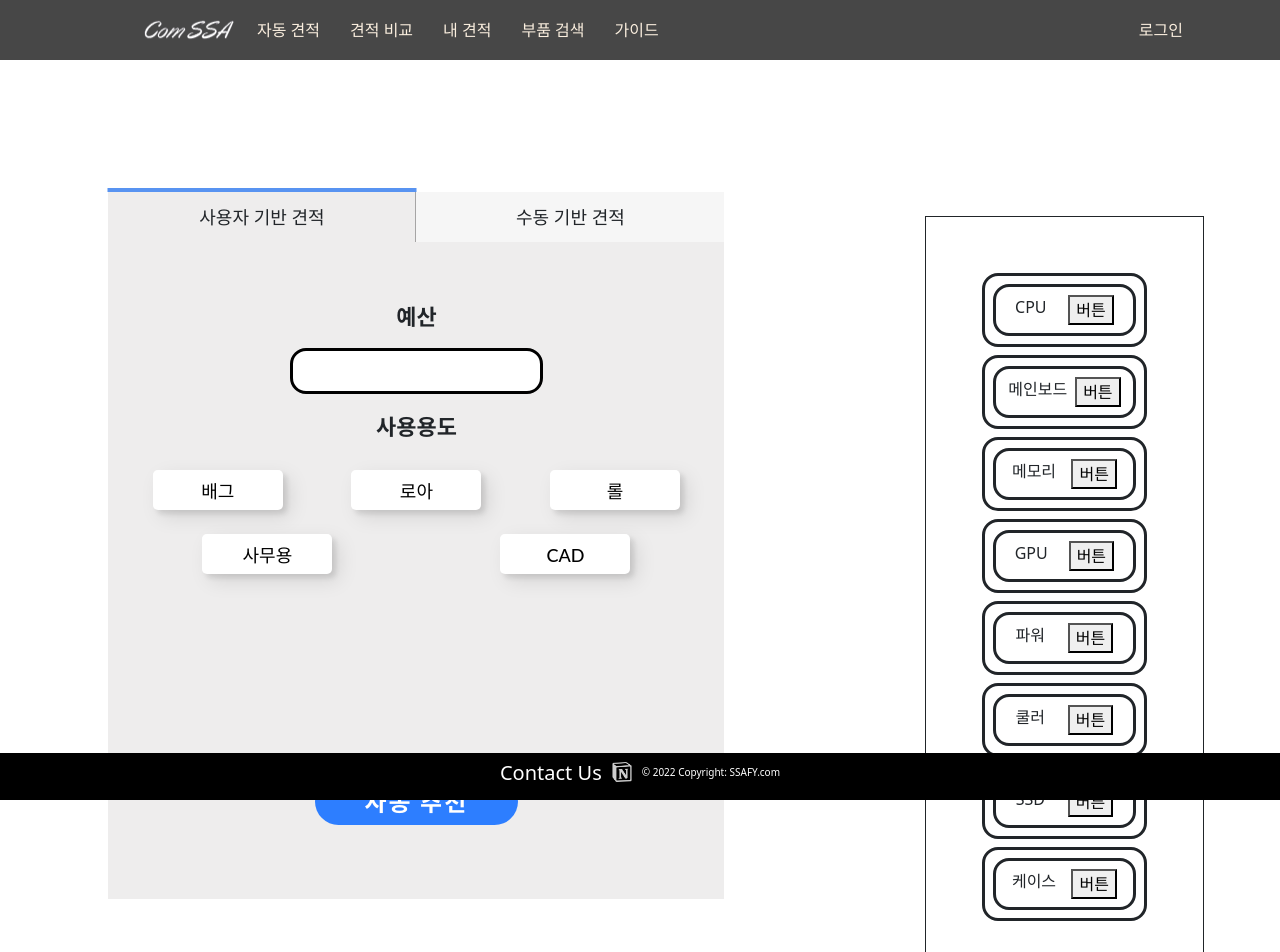
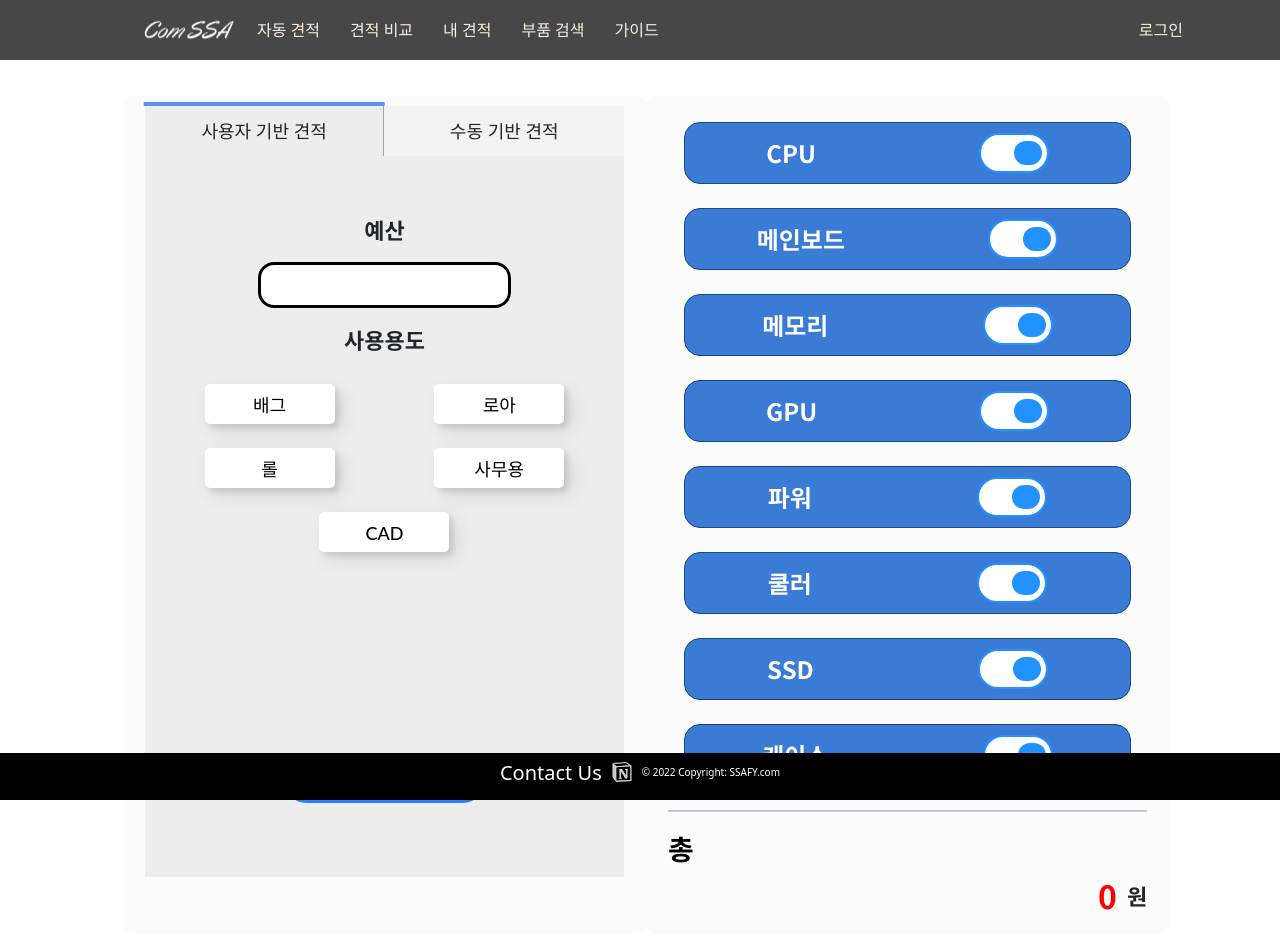
Before and after one commit to hj-kim0/SSAFY_PJT3, a React (Create React App) app in the folder frontend/: page /auto in a window 1280 px wide. Shown: the top 952 px of the page. Built offline with nearby package versions, Linux system fonts and the light colour scheme; what recoil-persist would draw is missing.

Commit message:
Frontend # design, feat : 추천 리스트 디자인 추가

```diff
--- a/frontend/src/components/item/ItemCard.jsx
+++ b/frontend/src/components/item/ItemCard.jsx
@@ -1,10 +1,81 @@
 
 import del from "../../assets/images/recommend/delete.png";
 import "./ItemCard.scss";
-import ToggleSwitch from "./ToggleSwitch";
+import "./ToggleSwitch.scss";
 
 import { useRecoilState } from "recoil";
 import { nameState, recommendState, estimateState } from "../../recoil/atom";
+import { useState } from "react";
+
+
+const ToggleSwitch = (props) => {
+
+    const [names, setNames] = useRecoilState(nameState);
+    const [recommend, setRecommend] = useRecoilState(recommendState);
+
+    const targetname = names.names[props.idx].data;
+
+    const [isChecked, setIsChecked] = useState(props.isChecked);
+
+    const ToggleChangeHandler = () => {
+        const toggleChg = { ...recommend };
+        console.log(toggleChg);
+        switch(targetname){
+            case `cpu` :
+                toggleChg.cpu = (!toggleChg.cpu);
+                setIsChecked(!isChecked);
+                setRecommend(toggleChg);
+                break;
+            case `gpu` :
+                toggleChg.gpu = (!toggleChg.gpu);
+                setIsChecked(!isChecked);
+                setRecommend(toggleChg);
+                break;
+            case `mainboard` :
+                toggleChg.mainboard = (!toggleChg.mainboard);
+                setIsChecked(!isChecked);
+                setRecommend(toggleChg);
+                break;
+            case `memory` :
+                toggleChg.memory = (!toggleChg.memory);
+                setIsChecked(!isChecked);
+                setRecommend(toggleChg);
+                break;
+            case `cooler` :
+                toggleChg.cooler = (!toggleChg.cooler);
+                setIsChecked(!isChecked);
+                setRecommend(toggleChg);
+                break;
+
+            case `ssd` :
+                toggleChg.ssd = (!toggleChg.ssd);
+                setIsChecked(!isChecked);
+                setRecommend(toggleChg);
+                break;
+            case `power` :
+                toggleChg.power = (!toggleChg.power);
+                setIsChecked(!isChecked);
+                setRecommend(toggleChg);
+                break;
+            case `tower` :
+                toggleChg.tower = (!toggleChg.tower);
+                setIsChecked(!isChecked);
+                setRecommend(toggleChg);
+                break;
+            default:
+                console.log(toggleChg);
+                break;
+        }
+    }
+
+    return(
+        <div>
+			<div className={`tbutton ${isChecked?'on':''}`} onClick={()=>ToggleChangeHandler()}>
+				<div className={`tcircle ${isChecked?'on':''}`}></div>
+			</div>
+		</div>
+    )
+}
 
 
 const ItemCard = (props) => {
@@ -21,6 +92,8 @@ const ItemCard = (props) => {
     const [estimate, setEstimate] = useRecoilState(estimateState);
     // console.log(estimate);
 
+
+    // console.log(props);
 
     const estimateDeletePartsHandler = () => {
         let tmp = [];
@@ -41,18 +114,21 @@ const ItemCard = (props) => {
     }
     // console.log(namedata[props.idx]);
     return (
-        <div className="bd-s bdw-3 p-1 m-2 br-100">
-            <div className="bd-s bdw-3 p-2 m-1 br-100 flex">
-            {namedata[props.idx].name}
+        <div className="p-1 m-2 br-100">
+            <div className="bd-s bdw-1 m-1 br-100 flex top__cover">
+                <div className="notoBold fs-24 flex justify-center align-center list__top">{namedata[props.idx].name}</div>
                 <div className="flex">
-                    <ToggleSwitch idx={props.idx}/>
+                    <ToggleSwitch idx={props.idx} isChecked={props.isChecked} setIsCheckedList={props.setIsCheckedList}/>
                 </div>
             </div>
+            <div className="cover">
             {
                 !!(estimate[props.idx].Detail) ? <>
-                <div className="bd-s bdw-3 pb-3 br-100 flex">
-                    <div className="pt-1"><img src={`${estimate[props.idx].Detail.imgSrc}`} width="64vw" height="auto"/></div>
-                    <div className="asd pt-3 notoBold fs-18 ellipsis relative mt-2 w-60p">{estimate[props.idx].Detail.title}</div>
+                <div className="bd-s bdw-3 pb-3 m-2 br-100 flex list__item">
+                    <div className="pt-1 list__item flex justify-center align-center pt-5">
+                        <img src={`${estimate[props.idx].Detail.imgSrc}`} width="64vw" height="auto"/>
+                    </div>
+                    <div className="asd pt-3 notoBold fs-26 ellipsis relative mt-2 w-60p">{estimate[props.idx].Detail.title}</div>
                     <div>
                         <div className="pt-3 mt-1">
                             {/**삭제 버튼 */}
@@ -60,12 +136,19 @@ const ItemCard = (props) => {
                                 <img src={del} width="32px" height="32px"/>
                             </button>
                 </div>
-
-            </div>
-
+                </div>
+                <hr className="hrs"/>
+                <div className="fs-22 notoBold cash">
+                    <div className="fs-28 black">가격</div>
+                    <div className="flex">
+                    <div className="fs-32 red flex p-1">{estimate[props.idx].Detail.price}</div>
+                    <div className="flex justify-center align-center pl-1">원</div>
+                    </div>
+                </div>
             </div>
             </> : <></>
             }
+            </div>
         </div>
     )
 }
--- a/frontend/src/components/item/ItemCard.scss
+++ b/frontend/src/components/item/ItemCard.scss
@@ -4,3 +4,110 @@
     background-color: white;
     color: none;
 }
+
+
+.todo {
+    display: flex;
+    flex-direction: column;
+    width: 100%;
+}
+
+.todo__list {
+    list-style: none;
+    width: 100%;
+    padding: 0;
+    margin: 0;
+
+    &--completed {
+        margin-top: 25px;
+        padding-top: 25px;
+        border-top: 2px solid rgba(#3a7bd5, 0.3);
+    }
+
+    &__options {
+        display: flex;
+        justify-content: space-between;
+        width: 55px;
+    }
+}
+
+.red{
+    color:red;
+}
+
+.black{
+    color: #000;
+}
+
+.cash{
+    display: contents;
+    justify-content: space-between !important;
+
+}
+
+.top__cover{
+    background: #3a7bd5;
+    border-color: #184788;
+}
+
+.list__top{
+    color: #ffffff;
+}
+
+.hrs{
+    background-color: #184788;
+    width : 100%;
+    height : 2px;
+}
+
+
+.list__item {
+    display: flex;
+    justify-content: space-between;
+    align-items: center;
+    padding: 10px 20px;
+    margin-bottom: 20px;
+    background: #ffffff;
+    color: #3a7bd5;
+    font-family: Helvetica;
+    font-weight: 400;
+    border-radius: 3px;
+
+    p{
+        display: block;
+        margin: 0;
+    }
+
+    &.complete {
+        color: #ffffff;
+        background: #3a7bd5;
+
+    span{
+        background: #ffffff;
+        color: #3a7bd5;
+        pointer-events: none;
+    }
+}
+
+    &:last-of-type{
+    margin-bottom: 0;
+    }
+
+    span{
+      display: flex;
+      justify-content: center;
+      align-items: center;
+      width: 24px;
+      height: 24px;
+      border-radius: 100%;
+      cursor: pointer;
+      font-size: 14px;
+      background: rgba(#3a7bd5, 0.2);
+      transition: all 0.25s;
+
+      &:hover{
+        background: #3a7bd5;
+        color: #ffffff;
+      }
+    }
+  }
--- a/frontend/src/components/item/ToggleSwitch.jsx
+++ /dev/null
@@ -1,100 +0,0 @@
-import { useState } from "react";
-import "./ToggleSwitch.scss";
-import { nameState, recommendState } from "../../recoil/atom";
-import { useRecoilState } from "recoil";
-
-const ToggleSwitch = (props) => {
-
-    const [state, setState] = useState(props.recom);
-
-    const [names, setNames] = useRecoilState(nameState);
-    const [recommend, setRecommend] = useRecoilState(recommendState);
-
-    const targetname = names.names[props.idx].data;
-
-    const ToggleChangeHandler = () => {
-        const toggleChg = { ...recommend };
-        console.log(targetname);
-        console.log(toggleChg);
-        switch(targetname){
-            case `cpu` :
-                toggleChg.cpu = (!toggleChg.cpu);
-                console.log(toggleChg);
-                setRecommend(toggleChg);
-                break;
-            case `gpu` :
-                toggleChg.gpu = (!toggleChg.gpu);
-                console.log(toggleChg);
-                setRecommend(toggleChg);
-                break;
-            case `mainboard` :
-                toggleChg.mainboard = (!toggleChg.mainboard);
-                console.log(toggleChg);
-                setRecommend(toggleChg);
-                break;
-            case `memory` :
-                toggleChg.memory = (!toggleChg.memory);
-                console.log(toggleChg);
-                setRecommend(toggleChg);
-                break;
-            case `cooler` :
-                toggleChg.cooler = (!toggleChg.cooler);
-                console.log(toggleChg);
-                setRecommend(toggleChg);
-                break;
-
-            case `ssd` :
-                toggleChg.ssd = (!toggleChg.ssd);
-                console.log(toggleChg);
-                setRecommend(toggleChg);
-                break;
-            case `power` :
-                toggleChg.power = (!toggleChg.power);
-                console.log(toggleChg);
-                setRecommend(toggleChg);
-                break;
-            case `tower` :
-                toggleChg.tower = (!toggleChg.tower);
-                console.log(toggleChg);
-                setRecommend(toggleChg);
-                break;
-            default:
-                break;
-        }
-    }
-
-    return(
-        <button onClick={ToggleChangeHandler}>버튼</button>
-    )
-//     function handleToggle(){
-//         setState(!state);
-//         const ta = name[props.idx];
-
-//     }
-
-
-//     const Switch = (props) => {
-//         let classNames = ["component-wrapper", () ? "component-wrapper-is-on" : "component-wrapper-is-on"].join(" ");
-//         return (
-//             <div className ={classNames} onClick={}>
-//                 <ToggleButton ></ToggleButton>
-//             </div>
-//         )
-//     };
-
-//     const ToggleButton = (props) => {
-//         let classNames = ["toggle-button", props.state ? "toggle-button_position-right" : "toggle-button_position-left"].join(" ");
-//         return (
-//             <div className={classNames}>
-//             </div>
-//         )
-//     }
-
-//     let classNames = ["switch", state ? "switch_is-on" : "switch_is-off"].join(" ");
-//     return(
-//     <div className={classNames}><Switch state={} handleToggle={}>
-//     </Switch></div>
-//     );
-}
-
-export default ToggleSwitch;
--- a/frontend/src/components/item/ToggleSwitch.scss
+++ b/frontend/src/components/item/ToggleSwitch.scss
@@ -1,55 +1,35 @@
-.switch{
-	background-color: lightgrey;
-    position: relative;
-	left: 40px;
-	width: 1.5rem;
-	height: 1px;
-	z-index: 1;
-	&:before, &:after
-	{	content: "";
-		position: absolute;
-		top: 0;
-		background-color: inherit;
-		width: 2rem;
-		height: 1rem;
-		z-index: 2;
-		border-radius: 1rem;
-    }
-    &:before
-	{	left: -0.5rem;
-    }&:after
-	{	right: -0.5rem;
-    }
+
+.tbutton{
+	cursor:pointer;
+	height:40px;
+	width:70px;
+	padding:5px;
+	margin:10px auto;
+	display:flex;
+	align-items:center;
+	background-color:#FFF;
+	border:2px solid #AAA;
+	border-radius:100px;
+	transition:0.3s;
 }
 
-.toggle-button{
-    position: relative;
-	width: 1.1rem;
-	height: 1.1rem;
-	background-color: rgb(238, 233, 250);
-	border-radius: 50%;
-	transition: transform 100ms ease-in-out;
-	z-index: 3;
-	border: 0.5px solid rgb(107, 154, 171);
-	top: -0.05rem;
-
+.tbutton.on{
+	border-color:#2192FF;
 }
 
-// State
-
-
-.switch_is-off{
-    background-color:#dc4f20 !important;
+.tbutton:hover{
+	opacity:0.7;
 }
 
-.switch_is-on{
-    background-color: lightgreen !important;
+.tcircle{
+	width:50%;
+	height:90%;
+	background-color:#BBB;
+	border-radius:90px;
+	transition:0.5s;
 }
 
-.toggle-button_position-left{
-    transform: translateX(-0.85rem);
+.tcircle.on{
+		background-color:#2192FF;
+		transform:translatex(100%);
 }
-
-.toggle-button_position-right{
-    transform: translateX(1.35rem);
-}
--- a/frontend/src/screens/AutoManual.jsx
+++ b/frontend/src/screens/AutoManual.jsx
@@ -4,20 +4,21 @@ import "./AutoManual.scss";
 import { useRecoilState } from "recoil";
 import { nameState, recommendState, estimateState } from "../recoil/atom";
 
+import { useState } from "react";
 
 
 const AutoManual = () => {
     //로컬 데이터 초기값.
     const names = useRecoilState(nameState);
-    // const namedata = names[0].names;
-
-    //자동 추천 request 요청시 보내는 데이터
-    const [recommend, setRecommend] = useRecoilState(recommendState);
-    // console.log(recommend);
-
     //자동 추천 response 받는 데이터
     const [estimate, setEstimate] = useRecoilState(estimateState);
     // console.log(estimate);
+
+    const [isCheckedList, setIsCheckedList] = useState([true,true,true,true,true,true,true,true,]);
+
+    let sum = 0;
+
+    estimate.map((items) => (!!items.Detail ? sum += items.Detail.price*1 : sum += 0));
 
     const cardlist = estimate.map((items) => ( !!items.Detail ?
         (
@@ -25,6 +26,8 @@ const AutoManual = () => {
             data={items.Detail}
             key={items.idx}
             idx={items.idx}
+            isChecked={isCheckedList}
+            setIsCheckedList={setIsCheckedList}
         />
         )
         :
@@ -32,21 +35,31 @@ const AutoManual = () => {
             data={null}
             key={items.idx}
             idx={items.idx}
+            isChecked={isCheckedList}
+            setIsCheckedList={setIsCheckedList}
         />)
         )
     );
 
     return(
-        <div className="relative mt-5 pt-5 mb-5">
-            <div className="mt-5 ">
-            </div>
-            <div className="mt-5 pt-5 flex wrapper">
-            <div className="w-50">
+        <div className="relative mt-5 pt-5 mb-5 structwrapper">
+            <div className="flex wrapper">
+            <div className="contents">
                 <Tab/>
             </div>
-            <div className="row ml-5 mr-5">
-                <div className="mt-4 bd-s bdw-1 m-2 p-5">
+            <div className="row contents">
+                <div className="cost_struct">
                     {cardlist}
+                <hr className="hrs"/>
+                <div>
+                <div className="fs-22 notoBold cash">
+                    <div className="fs-28 black">총 </div>
+                    <div className="flex">
+                    <div className="fs-32 red flex p-1 left">{sum}</div>
+                    <div className="flex justify-center align-center pl-1">원</div>
+                    </div>
+                </div>
+                </div>
                 </div>
             </div>
         </div>
--- a/frontend/src/screens/AutoManual.scss
+++ b/frontend/src/screens/AutoManual.scss
@@ -10,3 +10,54 @@
         display: inline-block !important;
     }
 }
+
+.structwrapper {
+    display: flex;
+    justify-content: center;
+    align-items: center;
+    height: 100%;
+}
+
+.contents {
+    display: flex;
+    flex-direction: column;
+    width: 50%;
+    max-width: 100vw;
+    padding: 10px;
+    border-radius: 10px;
+    background: rgba(250, 250, 250, 0.8);
+}
+
+.list_items {
+    display: flex;
+    justify-content: space-between;
+    align-items: center;
+    padding: 10px 20px;
+    margin-bottom: 20px;
+    border-radius: 3px;
+}
+
+.red{
+    color:red;
+}
+
+.black{
+    color: #000;
+}
+
+.cash{
+    display: contents;
+    justify-content: space-between !important;
+
+}
+
+.hrs{
+    background-color: #184788;
+    width : 100%;
+    height : 2px;
+}
+
+.left{
+    margin-left: auto;
+    margin-right: 6px;
+}
```
